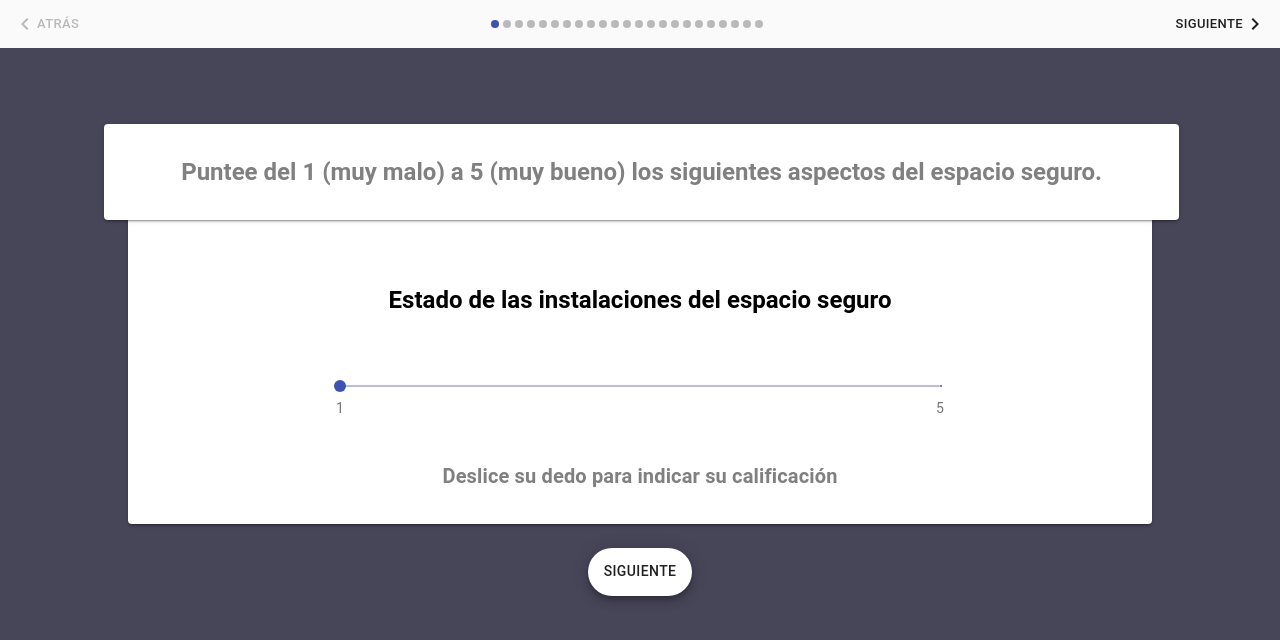
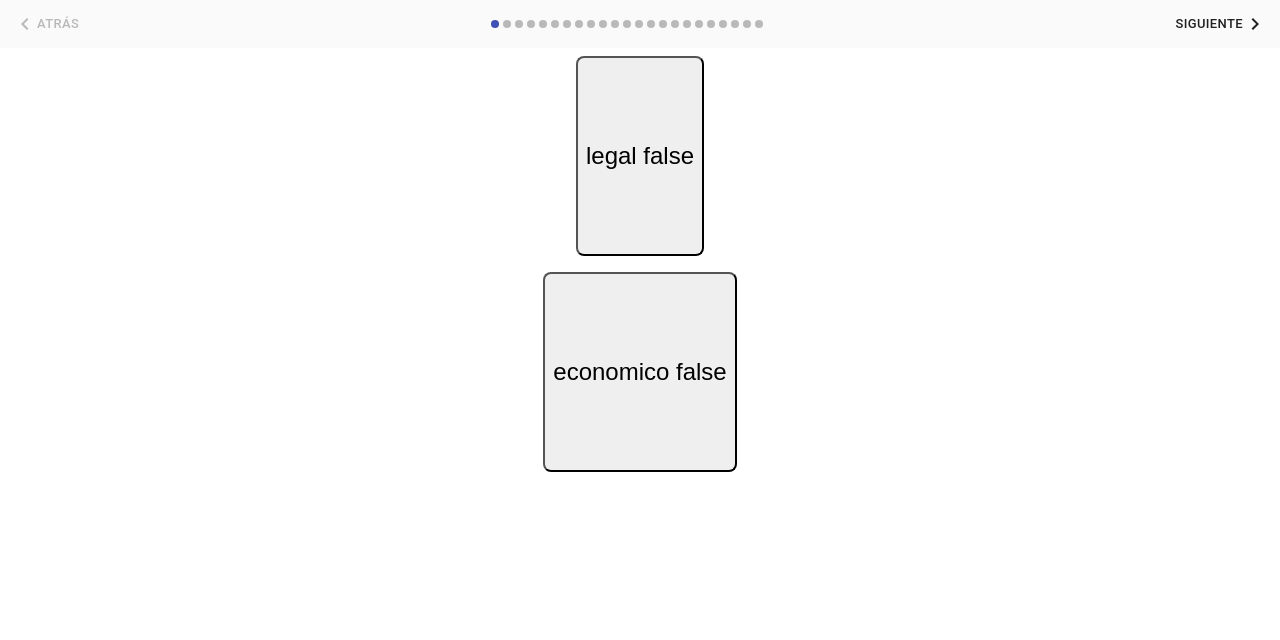
Before and after one commit to AldoGatica123/lambda_survey, a React (Create React App) app: page / in a window 1280 px wide. Shown: the top 640 px of the page. Built offline with nearby package versions, Linux system fonts and the light colour scheme.

Commit message:
ToggleButton mock added

```diff
--- /dev/null
+++ b/src/ToggleButton.js
@@ -0,0 +1,44 @@
+import React, {useState} from "react";
+import './components/styles/toggleButton.css';
+
+
+const SLIDE_06 = (props) => {
+	const [active1, setActive1] = useState(false);
+	const [active2, setActive2] = useState(false);
+	const toggleButton1 = () => setActive1(!active1);
+	const toggleButton2 = () => setActive2(!active2);
+
+	return(
+		<div>
+			<ToggleButton values={{name: "legal", active:active1}} toggleClick={toggleButton1}/>
+			<ToggleButton values={{name: "economico", active:active2}} toggleClick={toggleButton2}/>
+		</div>
+	)
+};
+
+
+const buttonStyle = {
+	minWidth: '120px',
+	height: '200px',
+	margin: '8px',
+	paddingLeft: '8px',
+	paddingRight: '8px',
+	borderRadius: '8px',
+	fontSize: '1.5em',
+	cursor: 'pointer',
+	outline: 'none',
+};
+
+const ToggleButton = (props) => {
+	const {values, toggleClick} = props;
+
+	return (
+		<div>
+			<button style={buttonStyle} className={values.name} name={values.name} onClick={toggleClick}>
+			{values.name + " " + values.active}
+			</button>
+		</div>
+	)
+};
+
+export {SLIDE_06}
--- a/src/components/Main.js
+++ b/src/components/Main.js
@@ -7,8 +7,8 @@ import axios from "axios";
 import {utils, isProfileIncomplete} from '../utils'
 import {Intro, SLIDE_01} from './Intro'
 import {SLIDE_02, SLIDE_03, SLIDE_04} from "./Profile_Slides";
+import {SLIDE_06} from "../ToggleButton";
 import SLIDE_05 from "./Slide_05";
-import Slide_06 from "./Slide_06";
 import Slide_07 from "./Slide_07";
 import Slide_08 from "./Slide_08";
 import Slide_09 from "./Slide_09";
@@ -89,24 +89,24 @@ class Main extends Component {
       case 44:
         return <SLIDE_04 style={style} nextStep={this.handleNext} handleChange={this.handleChange}
                          handleCheckboxChange={this.handleCheckboxChange} values={profile} disabled={(step === 4 && isProfileIncomplete(profile))}/>;
+      case 45:
+        return <SLIDE_05 key={0} question={this.survey_questions[0]} nextStep={this.handleNext} handleChangeResults={this.handleChangeResults} values={results}/>;
+      case 46:
+        return <SLIDE_05 key={1} question={this.survey_questions[1]} nextStep={this.handleNext} handleChangeResults={this.handleChangeResults} values={results}/>;
+      case 47:
+        return <SLIDE_05 key={2} question={this.survey_questions[2]} nextStep={this.handleNext} handleChangeResults={this.handleChangeResults} values={results}/>;
+      case 48:
+        return <SLIDE_05 key={3} question={this.survey_questions[3]} nextStep={this.handleNext} handleChangeResults={this.handleChangeResults} values={results}/>;
+      case 49:
+        return <SLIDE_05 key={4} question={this.survey_questions[4]} nextStep={this.handleNext} handleChangeResults={this.handleChangeResults} values={results}/>;
+      case 110:
+        return <SLIDE_05 key={5} question={this.survey_questions[5]} nextStep={this.handleNext} handleChangeResults={this.handleChangeResults} values={results}/>;
+      case 111:
+        return <SLIDE_05 key={6} question={this.survey_questions[6]} nextStep={this.handleNext} handleChangeResults={this.handleChangeResults} values={results}/>;
+      case 112:
+        return <SLIDE_05 key={7} question={this.survey_questions[7]} nextStep={this.handleNext} handleChangeResults={this.handleChangeResults} values={results}/>;
       case 0:
-        return <SLIDE_05 key={0} question={this.survey_questions[0]} nextStep={this.handleNext} handleChangeResults={this.handleChangeResults} values={results}/>;
-      case 1:
-        return <SLIDE_05 key={1} question={this.survey_questions[1]} nextStep={this.handleNext} handleChangeResults={this.handleChangeResults} values={results}/>;
-      case 2:
-        return <SLIDE_05 key={2} question={this.survey_questions[2]} nextStep={this.handleNext} handleChangeResults={this.handleChangeResults} values={results}/>;
-      case 8:
-        return <SLIDE_05 key={3} question={this.survey_questions[3]} nextStep={this.handleNext} handleChangeResults={this.handleChangeResults} values={results}/>;
-      case 9:
-        return <SLIDE_05 key={4} question={this.survey_questions[4]} nextStep={this.handleNext} handleChangeResults={this.handleChangeResults} values={results}/>;
-      case 10:
-        return <SLIDE_05 key={5} question={this.survey_questions[5]} nextStep={this.handleNext} handleChangeResults={this.handleChangeResults} values={results}/>;
-      case 11:
-        return <SLIDE_05 key={6} question={this.survey_questions[6]} nextStep={this.handleNext} handleChangeResults={this.handleChangeResults} values={results}/>;
-      case 12:
-        return <SLIDE_05 key={7} question={this.survey_questions[7]} nextStep={this.handleNext} handleChangeResults={this.handleChangeResults} values={results}/>;
-      case 13:
-        return <Slide_06 nextStep={this.handleNext} values={results}/>;
+        return <SLIDE_06/>;
       case 14:
         return <Slide_07 nextStep={this.handleNext} values={results}/>;
       case 15:
```
Also changed, not shown: 2 other files (tests, documents, lock files or other folders).
